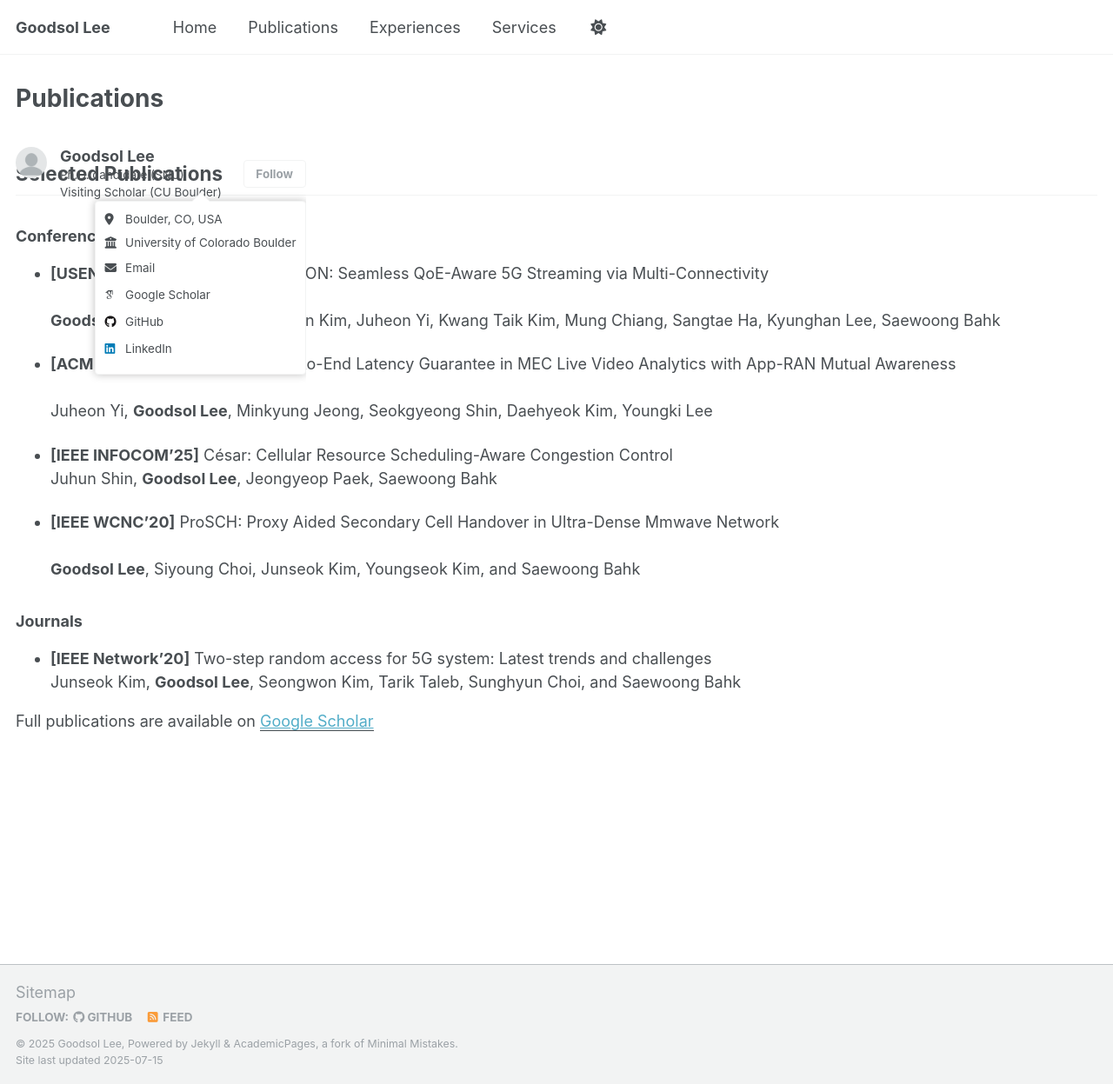
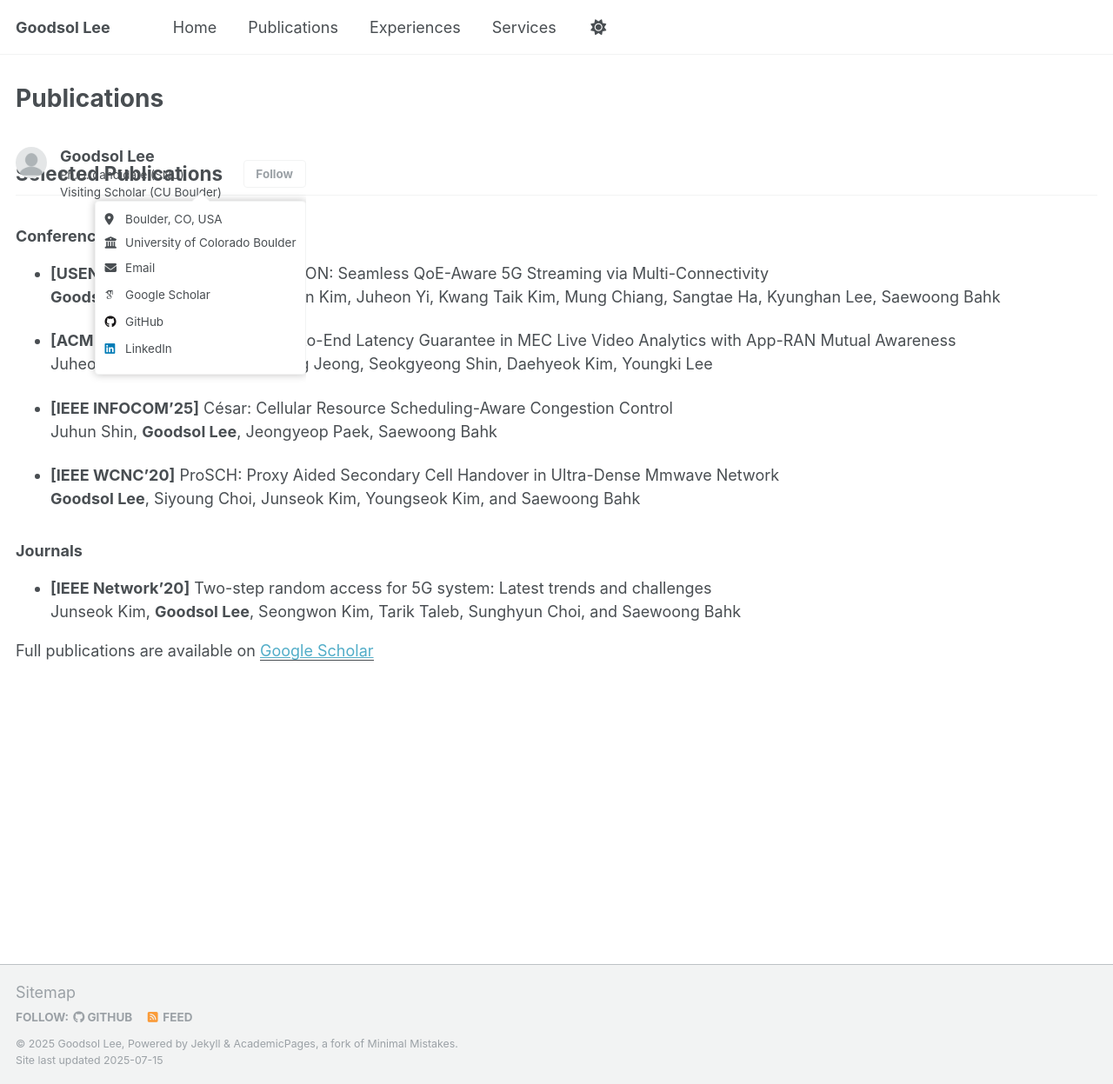
Before and after one commit to goodsollee/GoodsolLee.github.io, a Jekyll site: the page built from _pages/publications.md, in a window 1280 px wide and 1247 px high. Shown: the whole window at 87% size. Built offline with Jekyll 4.4.1, drawn with Linux system fonts in a browser that asks for light colours; some web fonts are replaced; a script that is not in the unit is left out.

Commit message:
Widen again

```diff
--- a/_pages/publications.md
+++ b/_pages/publications.md
@@ -9,16 +9,16 @@ author_profile: true
 ## Selected Publications
 
 ### Conferences
-- **[USENIX NSDI'26] (Accepted)** QCON: Seamless QoE-Aware 5G Streaming via Multi-Connectivity<br>
+- **[USENIX NSDI'26] (Accepted)** QCON: Seamless QoE-Aware 5G Streaming via Multi-Connectivity
   **Goodsol Lee**, Junhong Min, Seyeon Kim, Juheon Yi, Kwang Taik Kim, Mung Chiang, Sangtae Ha, Kyunghan Lee, Saewoong Bahk
 
-- **[ACM MobiSys'25]** Towards End-to-End Latency Guarantee in MEC Live Video Analytics with App-RAN Mutual Awareness<br>
+- **[ACM MobiSys'25]** Towards End-to-End Latency Guarantee in MEC Live Video Analytics with App-RAN Mutual Awareness
   Juheon Yi, **Goodsol Lee**, Minkyung Jeong, Seokgyeong Shin, Daehyeok Kim, Youngki Lee
 
-- **[IEEE INFOCOM'25]** César: Cellular Resource Scheduling-Aware Congestion Control<br>
+- **[IEEE INFOCOM'25]** César: Cellular Resource Scheduling-Aware Congestion Control
   Juhun Shin, **Goodsol Lee**, Jeongyeop Paek, Saewoong Bahk
 
-- **[IEEE WCNC'20]** ProSCH: Proxy Aided Secondary Cell Handover in Ultra-Dense Mmwave Network<br>
+- **[IEEE WCNC'20]** ProSCH: Proxy Aided Secondary Cell Handover in Ultra-Dense Mmwave Network
   **Goodsol Lee**, Siyoung Choi, Junseok Kim, Youngseok Kim, and Saewoong Bahk
 
 ### Journals
--- a/_sass/_themes.scss
+++ b/_sass/_themes.scss
@@ -50,8 +50,8 @@ $caption-font-family        : $serif;
 @include breakpoint-set("to ems", true);
 
 $small                      : 600px !default;
-$medium                     : 768px !default;
-$medium-wide                : 900px !default;
+$medium                     : 900px !default;
+$medium-wide                : 1100px !default;
 $large                      : 1300px !default;
 $x-large                    : 1500px !default;
 
```
